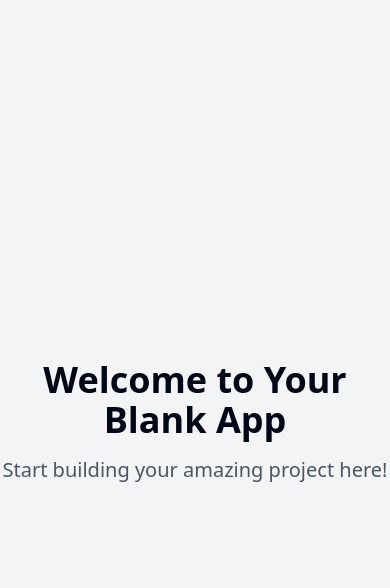
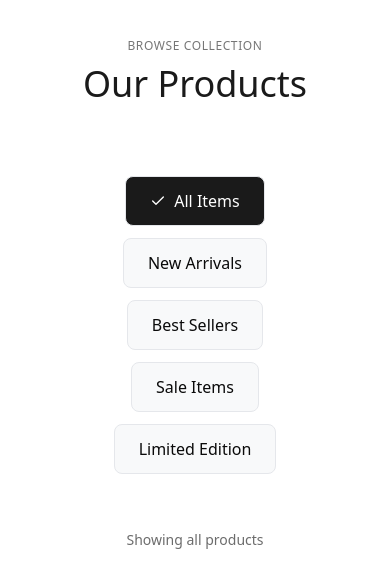
Before and after one commit to ankitsoniblogger/modern-filter-layout, a React (Vite) app: page / in a window 390 px wide. Shown: the top 588 px of the page. Built offline with nearby package versions, Linux system fonts and the light colour scheme.

Commit message:
Implement filter layout
Implement a modern and responsive filter layout with side-by-side filters in desktop mode and line-by-line filters in mobile mode, including design suggestions, color combinations, and responsiveness.

```diff
--- /dev/null
+++ b/src/components/FilterItem.tsx
@@ -0,0 +1,37 @@
+
+import { useState } from "react";
+import { Check } from "lucide-react";
+
+interface FilterItemProps {
+  label: string;
+  isSelected?: boolean;
+  onClick?: () => void;
+}
+
+const FilterItem = ({ label, isSelected = false, onClick }: FilterItemProps) => {
+  const [isHovered, setIsHovered] = useState(false);
+
+  return (
+    <button
+      className={`
+        relative px-6 py-3 rounded-lg transition-all duration-200
+        ${isSelected ? 'bg-filter-accent text-white' : 'bg-filter-bg text-filter-text hover:bg-filter-hover'}
+        border border-filter-border
+        flex items-center justify-center gap-2
+        group focus:outline-none focus:ring-2 focus:ring-filter-accent/20
+        ${isHovered ? 'animate-filter-hover' : ''}
+      `}
+      onClick={onClick}
+      onMouseEnter={() => setIsHovered(true)}
+      onMouseLeave={() => setIsHovered(false)}
+      type="button"
+    >
+      {isSelected && (
+        <Check className="w-4 h-4 transition-transform group-hover:scale-110" />
+      )}
+      <span className="font-medium">{label}</span>
+    </button>
+  );
+};
+
+export default FilterItem;
--- /dev/null
+++ b/src/components/FilterSection.tsx
@@ -0,0 +1,32 @@
+
+import { useState } from "react";
+import FilterItem from "./FilterItem";
+
+const filters = [
+  "All Items",
+  "New Arrivals",
+  "Best Sellers",
+  "Sale Items",
+  "Limited Edition",
+];
+
+const FilterSection = () => {
+  const [selectedFilter, setSelectedFilter] = useState("All Items");
+
+  return (
+    <div className="w-full px-4 py-6 sm:px-6 lg:px-8">
+      <div className="flex flex-col sm:flex-row gap-3 justify-center items-center">
+        {filters.map((filter) => (
+          <FilterItem
+            key={filter}
+            label={filter}
+            isSelected={selectedFilter === filter}
+            onClick={() => setSelectedFilter(filter)}
+          />
+        ))}
+      </div>
+    </div>
+  );
+};
+
+export default FilterSection;
--- a/src/pages/Index.tsx
+++ b/src/pages/Index.tsx
@@ -1,12 +1,23 @@
-// Update this page (the content is just a fallback if you fail to update the page)
+
+import FilterSection from "@/components/FilterSection";
 
 const Index = () => {
   return (
-    <div className="min-h-screen flex items-center justify-center bg-gray-100">
-      <div className="text-center">
-        <h1 className="text-4xl font-bold mb-4">Welcome to Your Blank App</h1>
-        <p className="text-xl text-gray-600">Start building your amazing project here!</p>
-      </div>
+    <div className="min-h-screen bg-white">
+      <main className="container mx-auto py-8">
+        <div className="text-center mb-12">
+          <span className="text-xs font-medium text-filter-accent/60 tracking-wider uppercase">
+            Browse Collection
+          </span>
+          <h1 className="mt-2 text-4xl font-medium text-filter-accent">
+            Our Products
+          </h1>
+        </div>
+        <FilterSection />
+        <div className="mt-8 text-center text-sm text-filter-text/60">
+          Showing all products
+        </div>
+      </main>
     </div>
   );
 };
--- a/tailwind.config.ts
+++ b/tailwind.config.ts
@@ -1,3 +1,4 @@
+
 import type { Config } from "tailwindcss";
 
 export default {
@@ -12,85 +13,64 @@ export default {
   theme: {
     container: {
       center: true,
-			padding: '2rem',
+      padding: "2rem",
       screens: {
-				'2xl': '1400px'
-			}
+        "2xl": "1400px",
+      },
     },
     extend: {
       colors: {
-				border: 'hsl(var(--border))',
-				input: 'hsl(var(--input))',
-				ring: 'hsl(var(--ring))',
-				background: 'hsl(var(--background))',
-				foreground: 'hsl(var(--foreground))',
+        filter: {
+          bg: "#F8F9FA",
+          hover: "#E2E8F0",
+          border: "#E5E7EB",
+          text: "#0A0A0A",
+          accent: "#1A1A1A",
+        },
+        border: "hsl(var(--border))",
+        input: "hsl(var(--input))",
+        ring: "hsl(var(--ring))",
+        background: "hsl(var(--background))",
+        foreground: "hsl(var(--foreground))",
         primary: {
-					DEFAULT: 'hsl(var(--primary))',
-					foreground: 'hsl(var(--primary-foreground))'
+          DEFAULT: "hsl(var(--primary))",
+          foreground: "hsl(var(--primary-foreground))",
         },
         secondary: {
-					DEFAULT: 'hsl(var(--secondary))',
-					foreground: 'hsl(var(--secondary-foreground))'
+          DEFAULT: "hsl(var(--secondary))",
+          foreground: "hsl(var(--secondary-foreground))",
         },
         destructive: {
-					DEFAULT: 'hsl(var(--destructive))',
-					foreground: 'hsl(var(--destructive-foreground))'
+          DEFAULT: "hsl(var(--destructive))",
+          foreground: "hsl(var(--destructive-foreground))",
         },
         muted: {
-					DEFAULT: 'hsl(var(--muted))',
-					foreground: 'hsl(var(--muted-foreground))'
+          DEFAULT: "hsl(var(--muted))",
+          foreground: "hsl(var(--muted-foreground))",
         },
         accent: {
-					DEFAULT: 'hsl(var(--accent))',
-					foreground: 'hsl(var(--accent-foreground))'
+          DEFAULT: "hsl(var(--accent))",
+          foreground: "hsl(var(--accent-foreground))",
         },
         popover: {
-					DEFAULT: 'hsl(var(--popover))',
-					foreground: 'hsl(var(--popover-foreground))'
+          DEFAULT: "hsl(var(--popover))",
+          foreground: "hsl(var(--popover-foreground))",
         },
         card: {
-					DEFAULT: 'hsl(var(--card))',
-					foreground: 'hsl(var(--card-foreground))'
+          DEFAULT: "hsl(var(--card))",
+          foreground: "hsl(var(--card-foreground))",
         },
-				sidebar: {
-					DEFAULT: 'hsl(var(--sidebar-background))',
-					foreground: 'hsl(var(--sidebar-foreground))',
-					primary: 'hsl(var(--sidebar-primary))',
-					'primary-foreground': 'hsl(var(--sidebar-primary-foreground))',
-					accent: 'hsl(var(--sidebar-accent))',
-					'accent-foreground': 'hsl(var(--sidebar-accent-foreground))',
-					border: 'hsl(var(--sidebar-border))',
-					ring: 'hsl(var(--sidebar-ring))'
-				}
-			},
-			borderRadius: {
-				lg: 'var(--radius)',
-				md: 'calc(var(--radius) - 2px)',
-				sm: 'calc(var(--radius) - 4px)'
       },
       keyframes: {
-				'accordion-down': {
-					from: {
-						height: '0'
+        filterHover: {
+          "0%": { transform: "translateY(0)" },
+          "100%": { transform: "translateY(-2px)" },
         },
-					to: {
-						height: 'var(--radix-accordion-content-height)'
-					}
-				},
-				'accordion-up': {
-					from: {
-						height: 'var(--radix-accordion-content-height)'
-					},
-					to: {
-						height: '0'
-					}
-				}
       },
       animation: {
-				'accordion-down': 'accordion-down 0.2s ease-out',
-				'accordion-up': 'accordion-up 0.2s ease-out'
-			}
-		}
+        "filter-hover": "filterHover 0.2s ease-out forwards",
+      },
+    },
   },
   plugins: [require("tailwindcss-animate")],
 } satisfies Config;
```
Lines whose indentation alone changed are shown as unchanged.
